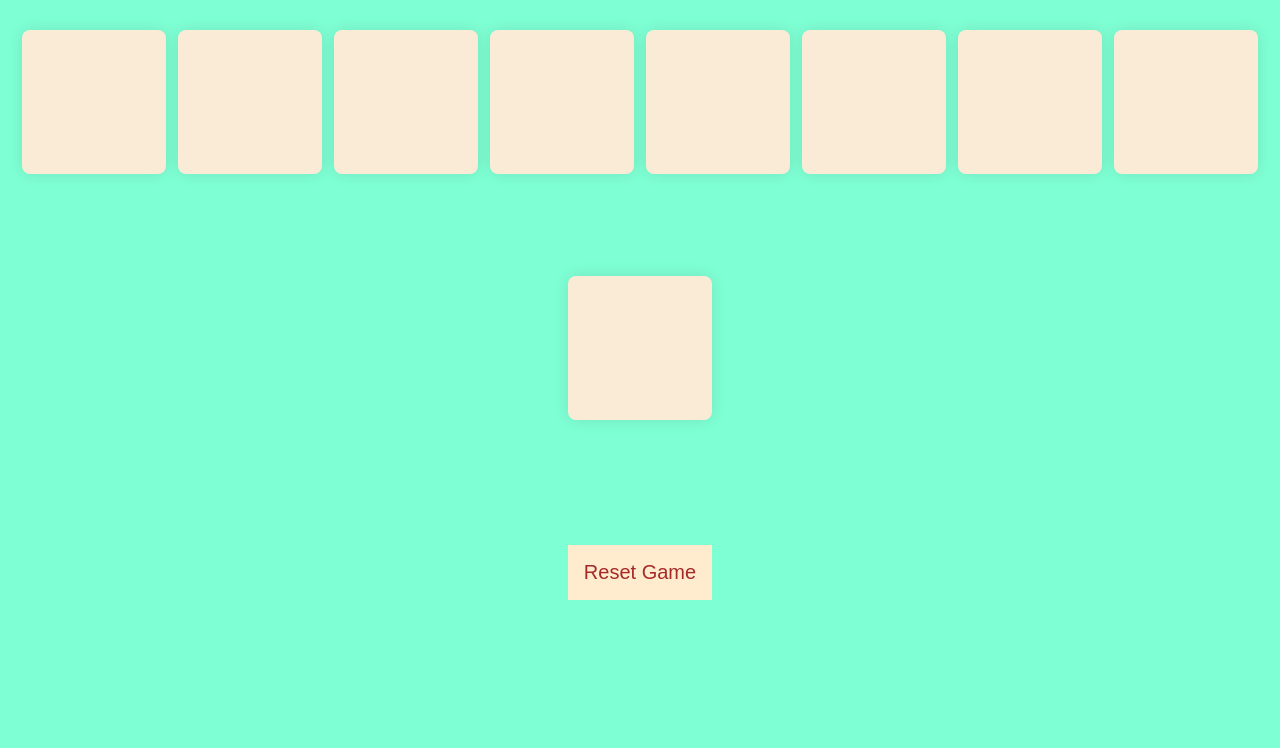
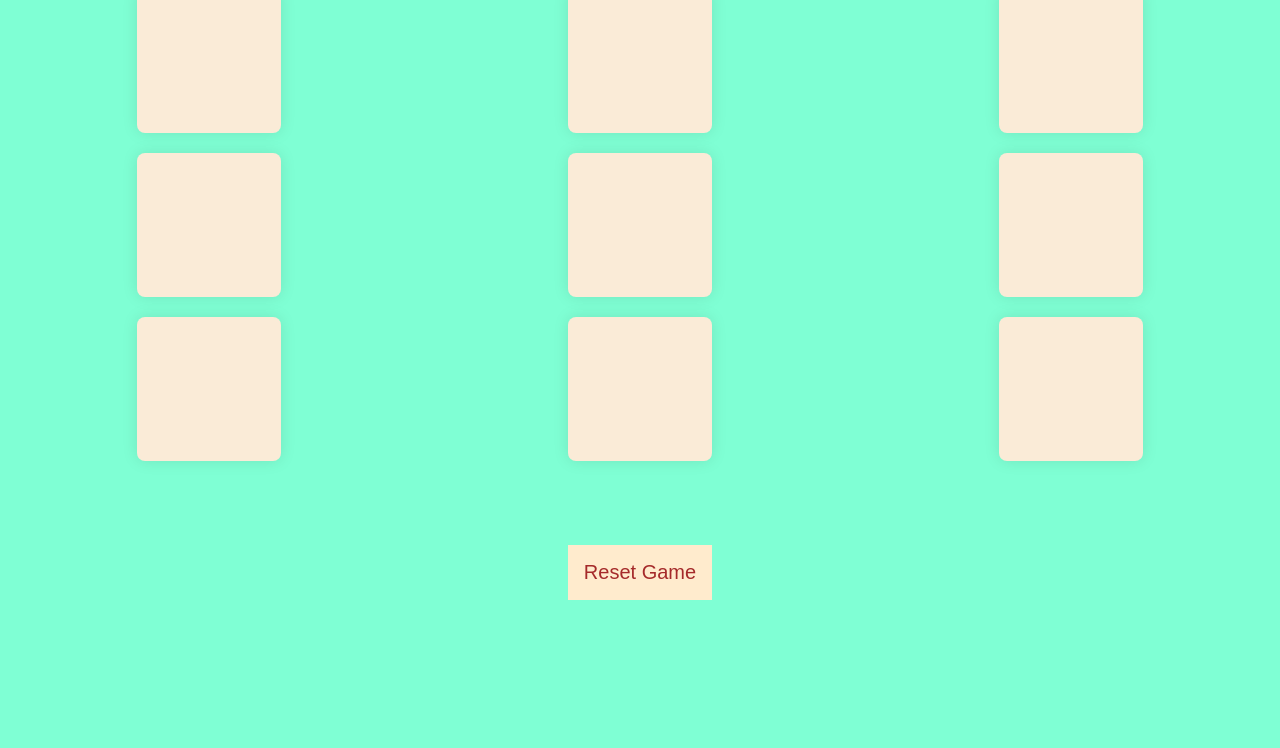
Before and after one commit to madhavan277/Tic-Tac-Toe-Game, a plain HTML site: page index.html in a window 1280 px wide. Shown: the part 52-800 px from the top of the page. Drawn offline with Linux system fonts and the light colour scheme.

Commit message:
style.css

```diff
--- a/style.css
+++ b/style.css
@@ -9,13 +9,14 @@ body{
 .container{
     height:70vh;
 }
-.Game{
-    height:60vmin;/*1%of viewport smaller dimension*/
-    display:flex;
-    flex-wrap:wrap;
-    justify-content:center;
-    align-items:center;
+.Game {
+    height: 60vmin;/*1%of viewport smaller dimension*/
+    display: grid;
+    grid-template-columns: repeat(3, 1fr);
+    grid-template-rows: repeat(3, 1fr);
     gap: 1.5vmin;
+    justify-items: center;
+    align-items: center;
 }
 .box{
     height:18vmin;
```
